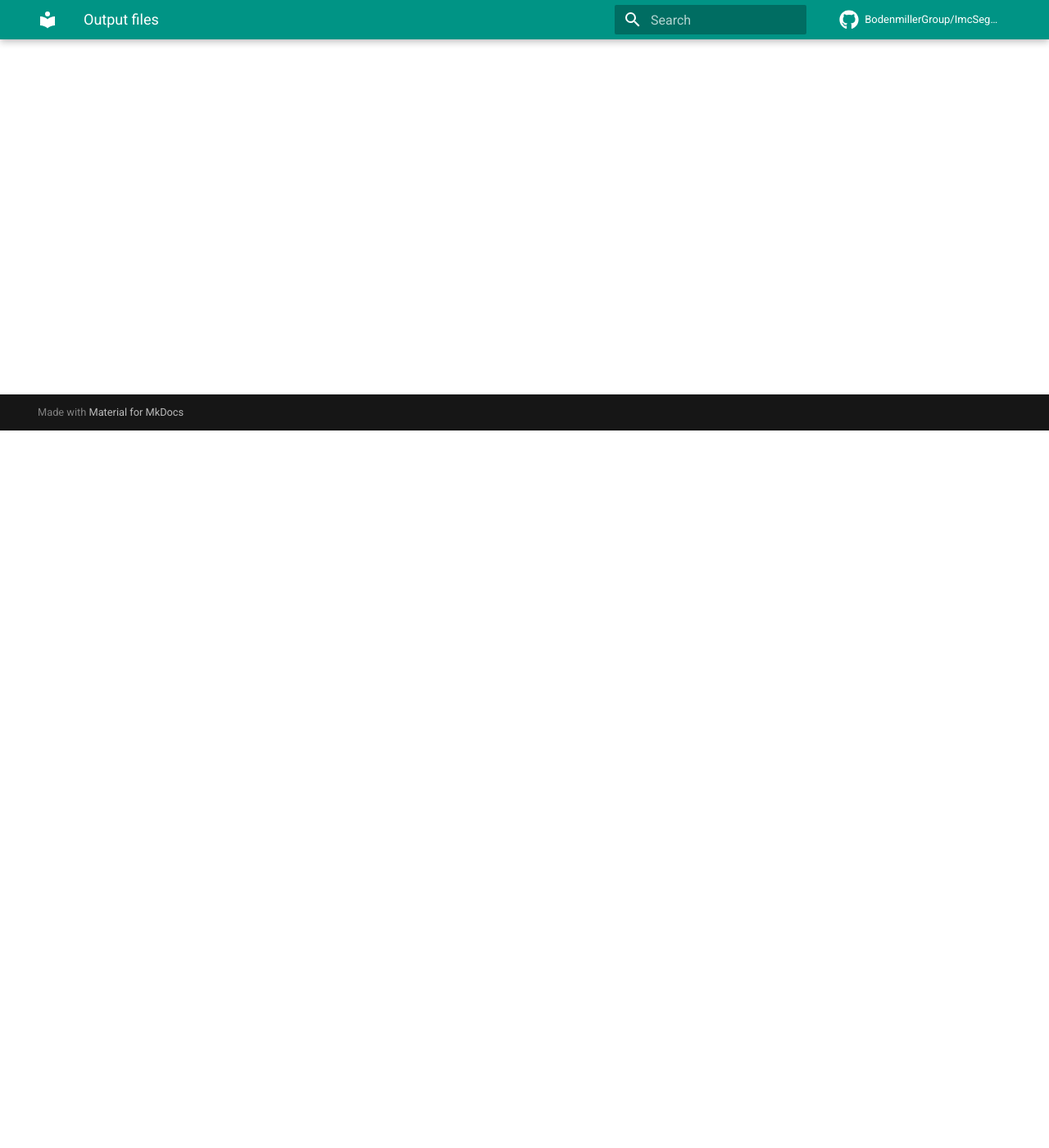
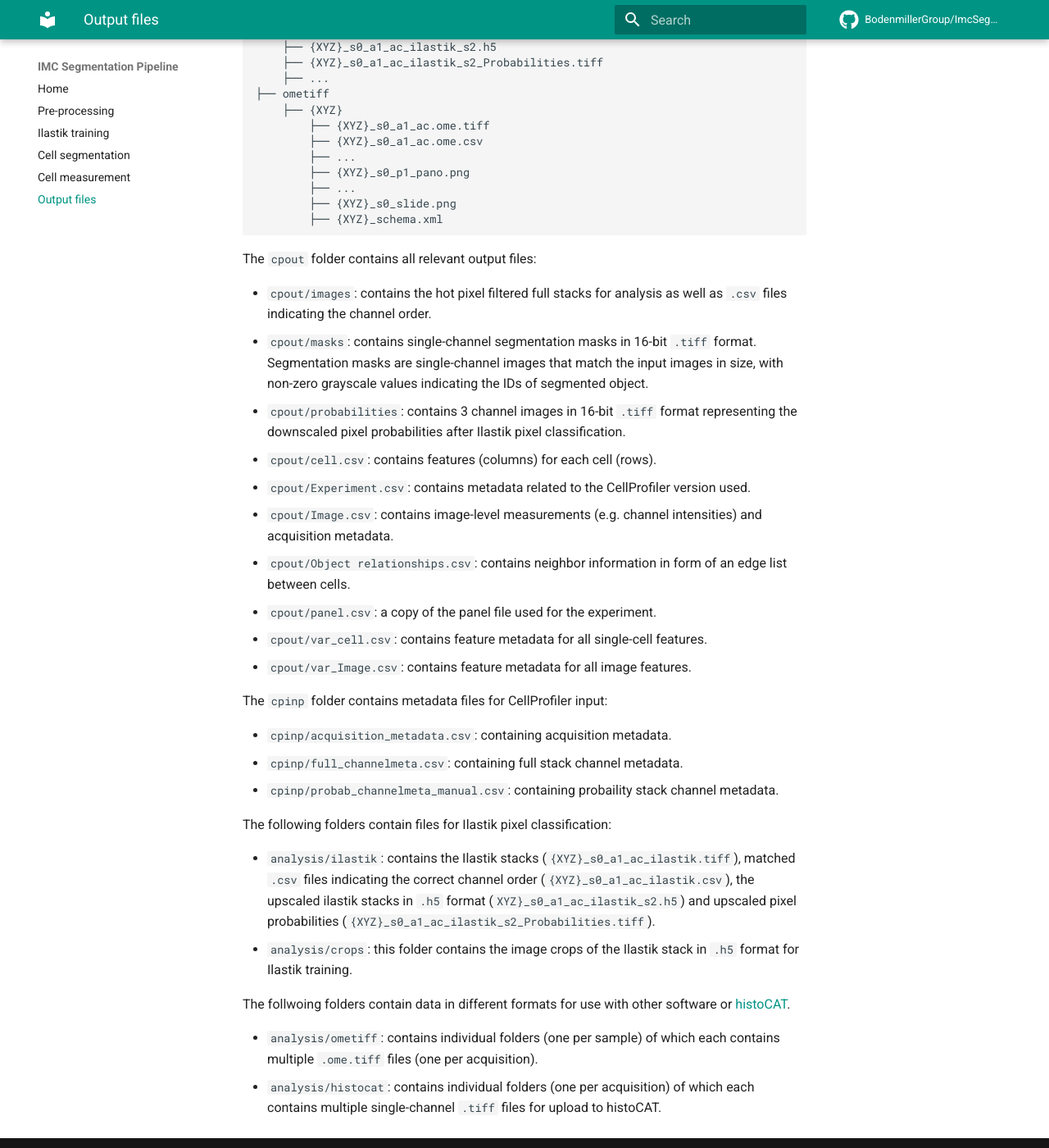
Before and after one commit to BodenmillerGroup/ImcSegmentationPipeline, an MkDocs documentation site: the page built from docs/output.md, in a window 1280 px wide and 1400 px high, scrolled down 875 px. Shown: the whole window at 82% size. Built offline with MkDocs 1.6.1 and Material for MkDocs 9.7.7, drawn with Linux system fonts in a browser that asks for light colours; comment, search, counter and statistics services are not loaded; some of the changed text lies outside the part shown.

Commit message:
Added docs for output files

```diff
--- a/docs/output.md
+++ b/docs/output.md
@@ -1,24 +1,82 @@
-# The output of the IMC segmentation pipeline
+# Final output files
 
-Pipeline output
+The IMC Segmentation Pipeline produces a number of output files during pre-processing, ilastik pixel classification, segmentation and measurement.
+They are listed below:
 
-The pipeline output is all in the `cpout` folder.
+    analysis
+    |
+    ├── cpinp
+        ├── acquisition_metadata.csv
+        ├── full_channelmeta.csv
+        ├── probab_channelmeta_manual.csv
+    ├── cpout
+        ├── images
+            ├── {XYZ}_s0_a1_ac_full.tiff
+            ├── {XYZ}_s0_a1_ac_full.csv
+            ├── ...
+        ├── masks
+            ├── {XYZ}_s0_a1_ac_ilastik_s2_Probabilities_mask.tiff
+            ├── ...
+        ├── probabilities
+            ├── {XYZ}_s0_a1_ac_ilastik_s2_Probabilities_s1.tiff
+            ├── ...
+        ├── cell.csv
+        ├── Experiment.csv
+        ├── Image.csv
+        ├── Object relationships.csv
+        ├── panel.csv
+        ├── var_cell.csv
+        ├── var_Image.csv
+    ├── crops
+        ├── {XYZ}_s0_a1_ac_ilastik_x{X}_y{Y}_w{W}_h{H}.tiff
+        ├── ...
+    ├── histocat
+        ├── {XYZ}_s0_a1_ac
+            ├── {channel_label}_{channel_name}.tiff
+            ├── ...
+        ├── ...
+    ├── ilastik
+        ├── {XYZ}_s0_a1_ac_ilastik.tiff
+        ├── {XYZ}_s0_a1_ac_ilastik.csv
+        ├── {XYZ}_s0_a1_ac_ilastik_s2.h5
+        ├── {XYZ}_s0_a1_ac_ilastik_s2_Probabilities.tiff
+        ├── ...
+    ├── ometiff
+        ├── {XYZ}
+            ├── {XYZ}_s0_a1_ac.ome.tiff
+            ├── {XYZ}_s0_a1_ac.ome.csv
+            ├── ...
+            ├── {XYZ}_s0_p1_pano.png
+            ├── ...
+            ├── {XYZ}_s0_slide.png
+            ├── {XYZ}_schema.xml
 
-Files and folders:
-- Image.csv: Image level metadata
-- var_Image.csv: Metadata for the colums in Image.csv.
-    This contains also metadata from the IMC such as acquisition coordinates.
 
-- {object}.csv: eg cell.csv, contains cell slice level measurements
-- var_{object}.csv: eg var_cell.csv: contains metadata for the object measurements
+The `cpout` folder contains all relevant output files:
 
-- panel.csv: a copy of the panel used for the input
+* `cpout/images`: contains the hot pixel filtered full stacks for analysis as well as `.csv` files indicating the channel order.
+* `cpout/masks`: contains single-channel segmentation masks in 16-bit `.tiff` format. Segmentation masks are single-channel images that match the input images in size, with non-zero grayscale values indicating the IDs of segmented object.
+* `cpout/probabilities`: contains 3 channel images in 16-bit `.tiff` format representing the downscaled pixel probabilities after Ilastik pixel classification.
+* `cpout/cell.csv`: contains features (columns) for each cell (rows).
+* `cpout/Experiment.csv`: contains metadata related to the CellProfiler version used.
+* `cpout/Image.csv`: contains image-level measurements (e.g. channel intensities) and acquisition metadata.
+* `cpout/Object relationships.csv`: contains neighbor information in form of an edge list between cells.
+* `cpout/panel.csv`: a copy of the panel file used for the experiment.
+* `cpout/var_cell.csv`: contains feature metadata for all single-cell features.
+* `cpout/var_Image.csv`: contains feature metadata for all image features.
 
-- Object relationships.csv: Object neighbourhood and other relationships
+The `cpinp` folder contains metadata files for CellProfiler input:
 
-- Experiment.csv: Metadata about the actual measurement run (eg pipeline used,...)
+* `cpinp/acquisition_metadata.csv`: containing acquisition metadata.
+* `cpinp/full_channelmeta.csv`: containing full stack channel metadata.
+* `cpinp/probab_channelmeta_manual.csv`: containing probaility stack channel metadata.
 
-Note that the `description` image name can be found in the `..._Acquisition_meta.csv` generated together with the ome tiffs
-as well as in the `cpinp` folder later in the script.
-After analysis the `Image.csv` metadata file generated in Cellprofiller will also contain the `Description` as well as other important metadata for each
-image, such as acquisition frequency, time, location etc.
+The following folders contain files for Ilastik pixel classification:
+
+* `analysis/ilastik`: contains the Ilastik stacks (`{XYZ}_s0_a1_ac_ilastik.tiff`), matched `.csv` files indicating the correct channel order (`{XYZ}_s0_a1_ac_ilastik.csv`), the upscaled ilastik stacks in `.h5` format (`XYZ}_s0_a1_ac_ilastik_s2.h5`) and upscaled pixel probabilities (`{XYZ}_s0_a1_ac_ilastik_s2_Probabilities.tiff`).
+* `analysis/crops`: this folder contains the image crops of the Ilastik stack in `.h5` format for Ilastik training.
+
+The follwoing folders contain data in different formats for use with other software or [histoCAT](https://bodenmillergroup.github.io/histoCAT/).
+
+* `analysis/ometiff`: contains individual folders (one per sample) of which each contains multiple `.ome.tiff` files (one per acquisition).
+* `analysis/histocat`: contains individual folders (one per acquisition) of which each contains multiple single-channel `.tiff` files for upload to histoCAT.
```
Also changed, not shown: docs/index.md (+6 -1 lines), docs/prepro.md (+4 -3 lines).
